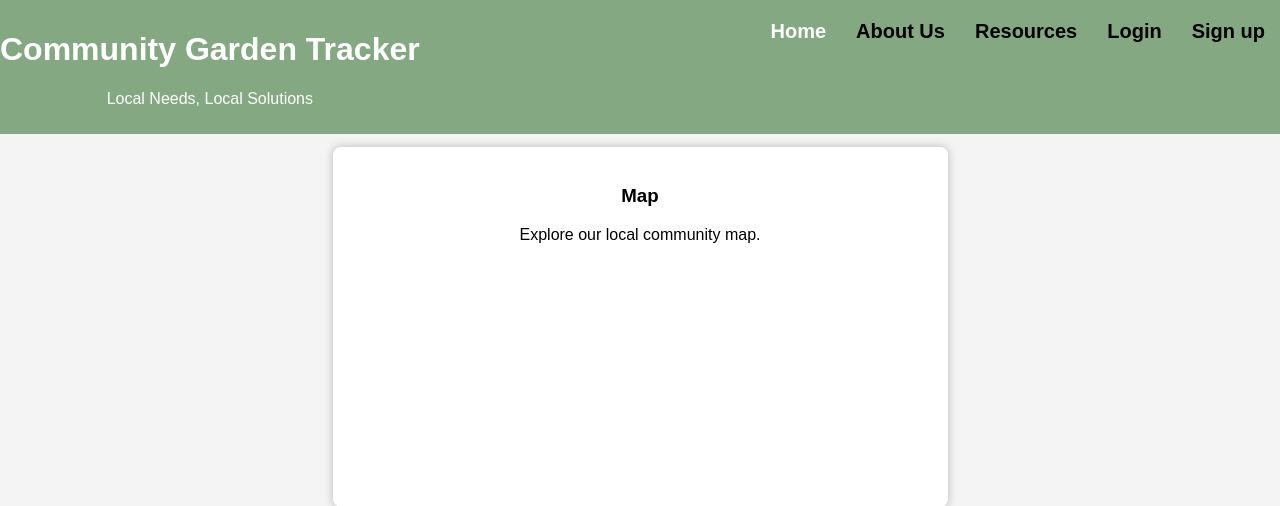
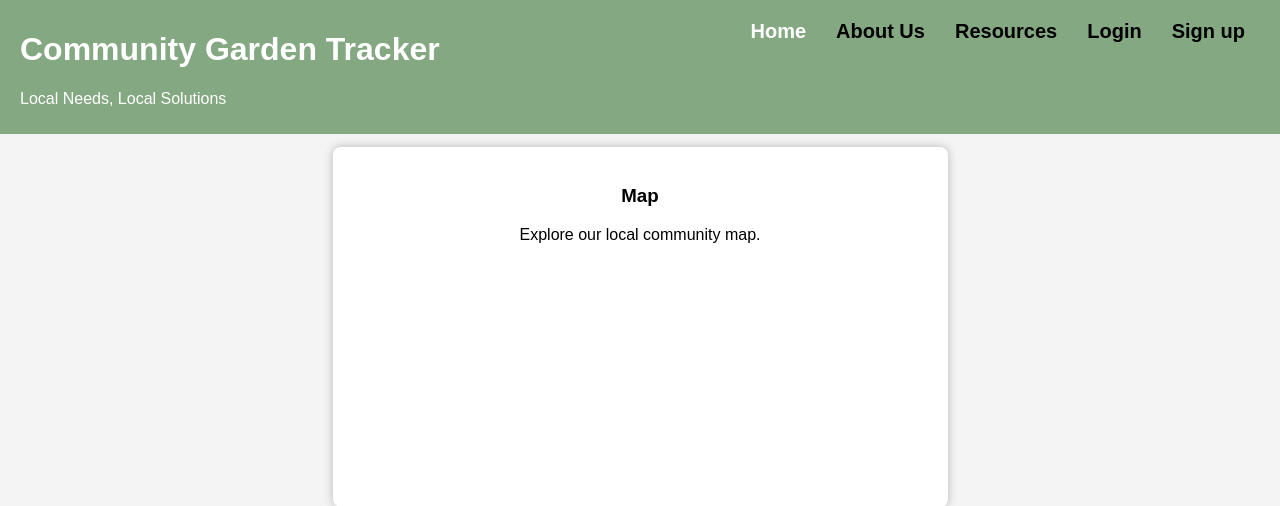
Before and after one commit to jlinares12/CPSC362-Project, a Flask app: page / in a window 1280 px wide. Shown: the top 506 px of the page. Run offline with Flask 3, Linux system fonts and the light colour scheme; parts of the project's set-up code (start-up, migrations or seed data) failed here and were passed over.

Commit message:
added responsiveness to the nav bar and header

```diff
--- a/community_garden/static/css/base.css
+++ b/community_garden/static/css/base.css
@@ -8,24 +8,36 @@ body {
     background-color: #f4f4f4;
     min-height: 100vh;
 }
+
 header {
-    display:flex;
+    display: flex;
+    justify-content: space-between; /* Space out logo and nav */
+    align-items: flex-start; /* Align items to the top */
     background-color: #84a881;
     color: white;
-    padding: 10px 0;
     width: 100%;
-    text-align: center;
+    padding: 0; /* Remove padding to hug the top */
 }
+
+.logo {
+    min-width: 200px; /* Prevent logo from shrinking too much */
+    padding: 10px 20px; /* Add padding to the logo */
+    margin: 0; /* Remove margin to hug the top */
+}
+
 .nav-box {
-    display:flex;
-    margin-left:auto;
-    margin-right:0;
+    display: flex;
+    margin-left: auto;
+    margin-right: 0;
+    padding: 10px 20px; /* Add padding to the nav box */
 }
+
 nav {
     display: flex;
-    justify-content: center;
+    flex-wrap: wrap; /* Allow nav items to wrap on smaller screens */
     width: 100%;
 }
+
 nav a {
     color: black;
     text-decoration: none;
@@ -35,12 +47,39 @@ nav a {
     padding: 10px 15px;
     transition: background-color 0.3s ease, color 0.3s ease;
 }
+
 nav a:hover {
     color: #ddd;
 }
+
 nav a.active {
     color: white;
 }
+
+@media (max-width: 500px) {
+    header {
+        flex-direction: column; /* Stack logo and nav vertically */
+        align-items: center; /* Center items horizontally */
+    }
+
+    .nav-box {
+        margin-left: 0; /* Reset margin for smaller screens */
+        width: 100%; /* Full width for nav box */
+        padding: 10px 0; /* Adjust padding for stacked layout */
+    }
+
+    nav {
+        flex-direction: column; /* Stack nav items vertically */
+        align-items: center; /* Center nav items horizontally */
+    }
+
+    nav a {
+        width: 100%; /* Full width for nav links */
+        text-align: center; /* Center text in nav links */
+        padding: 10px 0; /* Adjust padding for stacked layout */
+    }
+}
+
 .alert .message {
     padding: 10px;
     margin-top: 10px;
@@ -54,6 +93,7 @@ nav a.active {
     border-color: rgb(245, 108, 108);
     color: rgb(59, 4, 10);
 }
+
 .alert .message.success {
     background-color: #84a881;
     border-color: #333;
```
